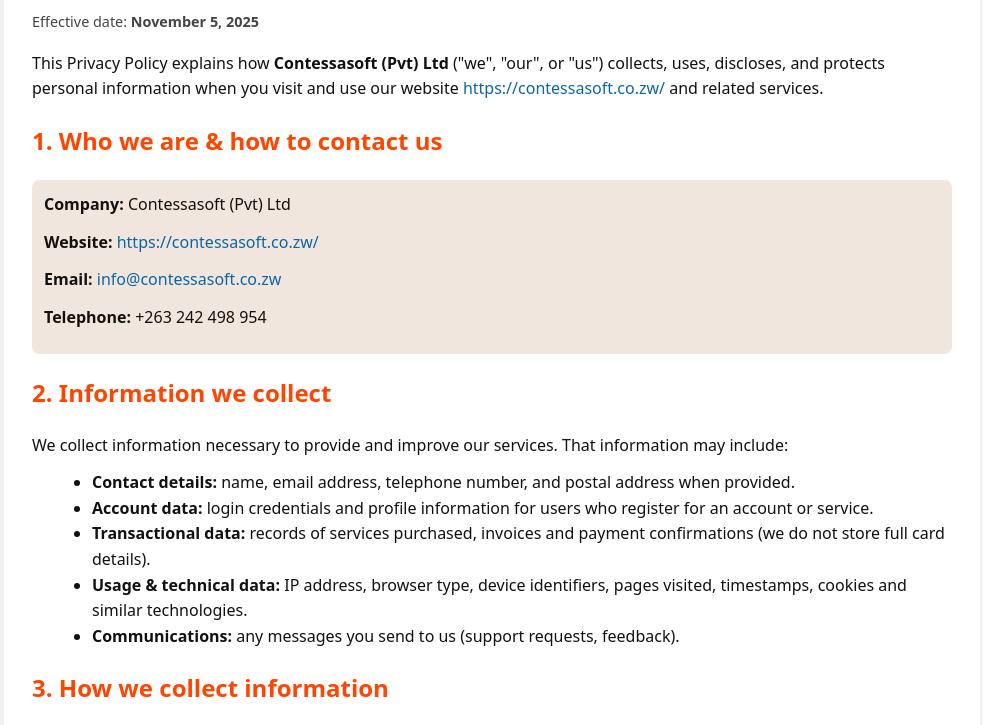
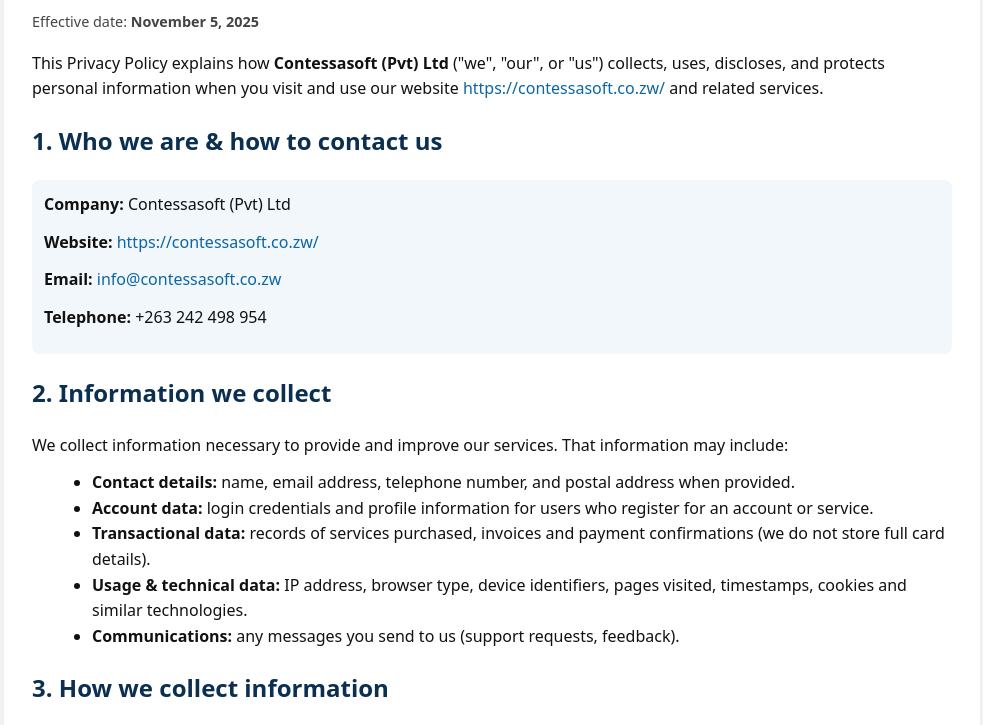
Before and after one commit to iamf-a-e/PrivacyPolicyContessa.github.io, a plain HTML site: page index.html in a window 1280 px wide. Shown: the part 147-872 px from the top of the page, without its empty margins (148-1131 px from the left). Drawn offline with Linux system fonts and the light colour scheme.

Commit message:
Update index.html

```diff
--- a/index.html
+++ b/index.html
@@ -7,12 +7,12 @@
   <style>
     body { font-family: system-ui, -apple-system, "Segoe UI", Roboto, "Helvetica Neue", Arial; line-height:1.6; color:#111; background:#f7f7f9; padding:24px; }
     .container { max-width:920px; margin:24px auto; background:#fff; padding:28px; border-radius:10px; box-shadow:0 6px 18px rgba(0,0,0,0.06); }
-    h1,h2,h3 { color:#ff4500; }
+    h1,h2,h3 { color:#0b2f51; }
     h1 { margin-top:0; }
     p { margin:0 0 12px; }
     ul { margin:0 0 12px 20px; }
     .meta { font-size:0.9rem; color:#444; margin-bottom:18px; }
-    .contact { background:#f0e6de; padding:12px; border-radius:8px; }
+    .contact { background:#f1f7fb; padding:12px; border-radius:8px; }
     footer { margin-top:28px; font-size:0.85rem; color:#666; }
     a { color:#0b66a3; text-decoration:none; }
   </style>
```
